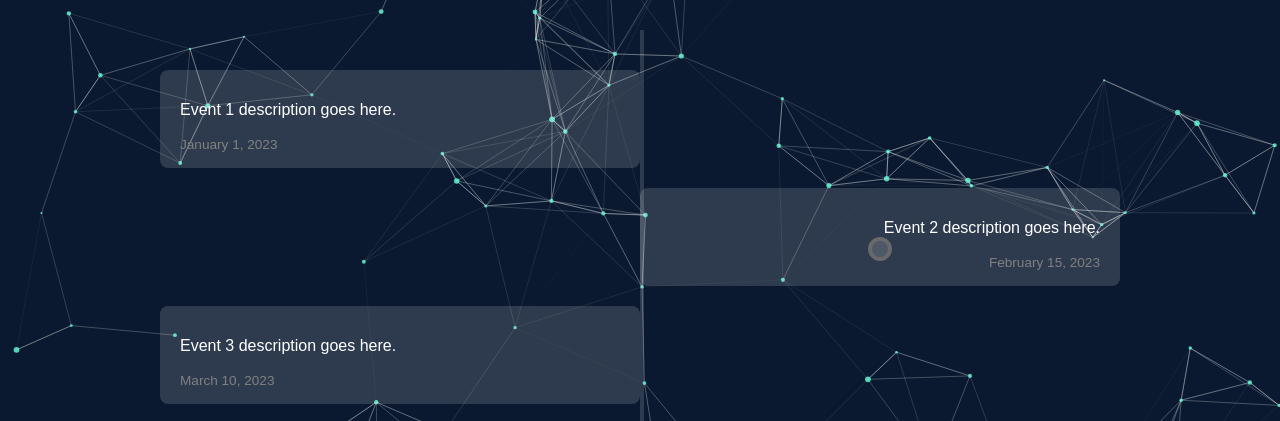
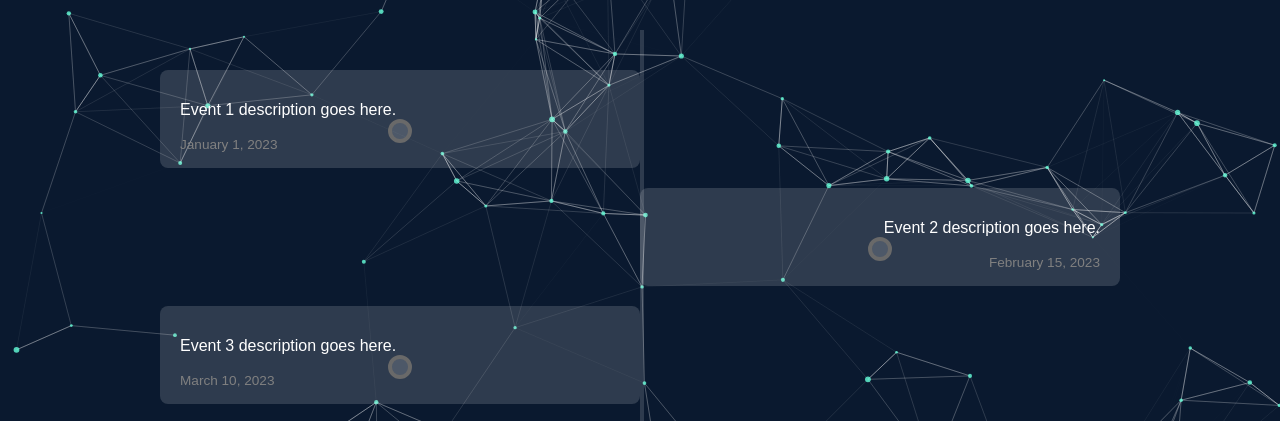
Before and after one commit to synergyclub/synergyclub.github.io, a plain HTML site: page testing.html in a window 1280 px wide. Shown: the part 291-712 px from the top of the page. Drawn offline with nearby package versions, Linux system fonts and the light colour scheme; files whose address does not match are found by name.

Commit message:
Does this do anything?

```diff
--- a/css/style.css
+++ b/css/style.css
@@ -223,7 +223,6 @@
     content: '';
     position: absolute;
     top: 50%; /* Aligns dots to the timeline line */
-    left: -250%; /* Centers dots on the line */
     transform: translateX(-50%);
     width: 16px;
     height: 16px;
```
